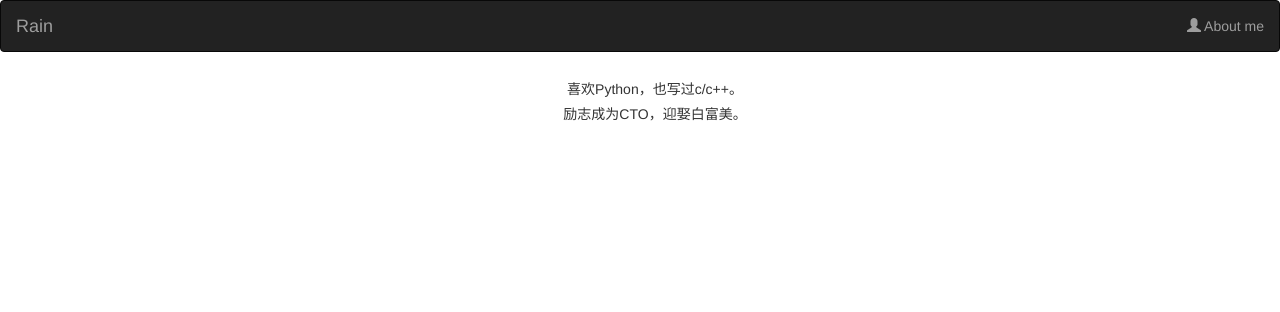
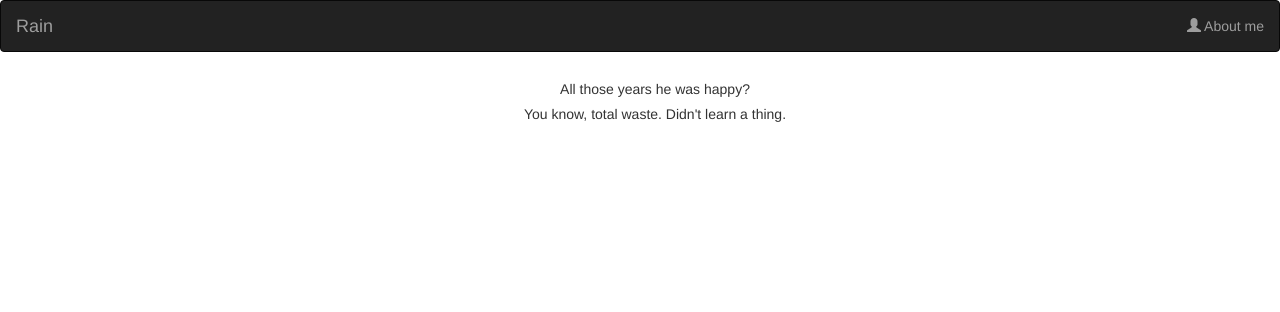
Before and after one commit to YCchou/mysite, a Django app: template blog/templates/blog/about.html in a window 1280 px wide. Shown: the top 312 px of the page. Run offline with Django 3.2, Linux system fonts and the light colour scheme; the template is opened without the code that fills it, so the values that code supplies are empty; parts of the project's set-up code (start-up, migrations or seed data) failed here and were passed over; some libraries are stand-ins or nearby versions.

Commit message:
update about me

```diff
--- a/blog/templates/blog/about.html
+++ b/blog/templates/blog/about.html
@@ -4,7 +4,7 @@
 
 {% block content %}
 <div class="container">
-  <h5 class="text-center">喜欢Python，也写过c/c++。</h5>
-  <h5 class="text-center">励志成为CTO，迎娶白富美。</h5>
+  <h5 class="text-center">All those years he was happy?</h5>
+  <h5 class="text-center">You know, total waste. Didn't learn a thing.</h5>
 </div>
 {% endblock %}
```
